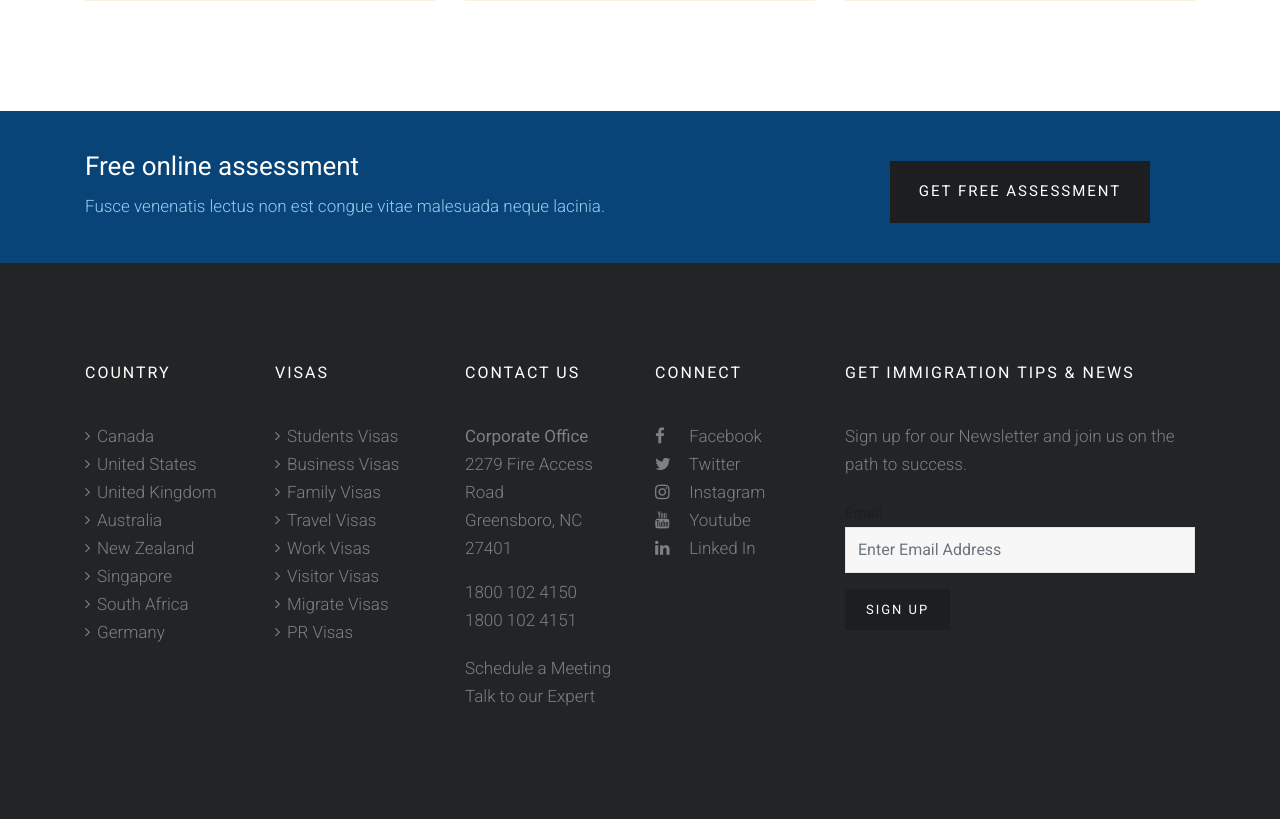
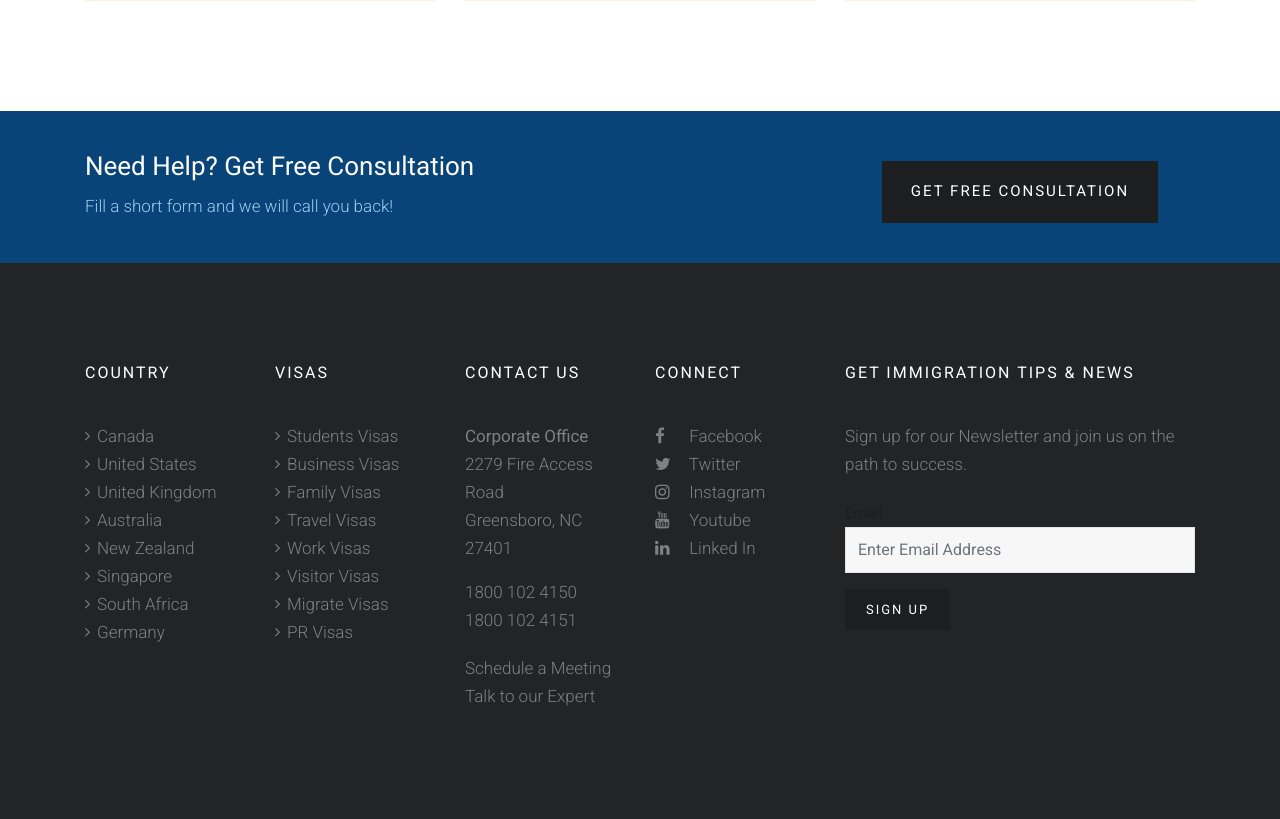
Before and after one commit to thespecialone1/visa, a PHP site: page / in a window 1280 px wide. Shown: the part 3688-4507 px from the top of the page. Run offline with PHP 8.4, Linux system fonts and the light colour scheme.

Commit message:
get counseled page added

```diff
--- a/partials/footer.php
+++ b/partials/footer.php
@@ -4,11 +4,11 @@
                     <div class="container">
                         <div class="row">
                             <div class="col-xl-8 col-lg-8 col-md-7 col-sm-6 col-12">
-                                <h2 class="mb10 text-white">Free online assessment</h2>
-                                <p>Fusce venenatis lectus non est congue vitae malesuada neque lacinia. </p>
+                                <h2 class="mb10 text-white">Need Help? Get Free Consultation</h2>
+                                <p>Fill a short form and we will call you back! </p>
                             </div>
                             <div class="col-xl-4 col-lg-4 col-md-5 col-sm-6 col-12 text-center">
-                                <a href="#" class="btn btn-secondary btn-lg mt10">Get Free Assessment</a>
+                                <a href="/get-counseled.php" class="btn btn-secondary btn-lg mt10">Get Free Consultation</a>
                             </div>
                         </div>
                     </div>
```
Also changed, not shown: get-counseled.php (+9 -1 lines).
